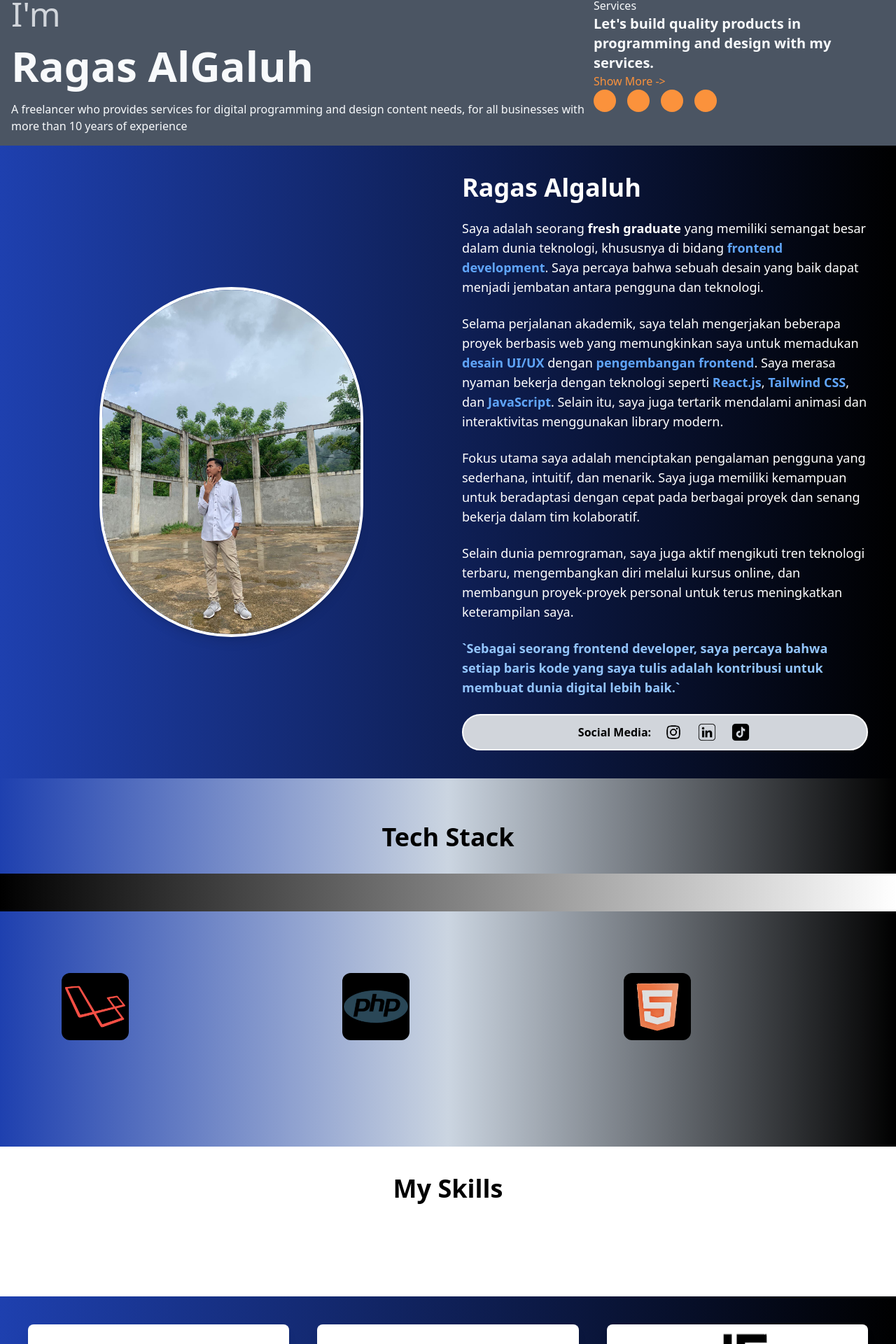
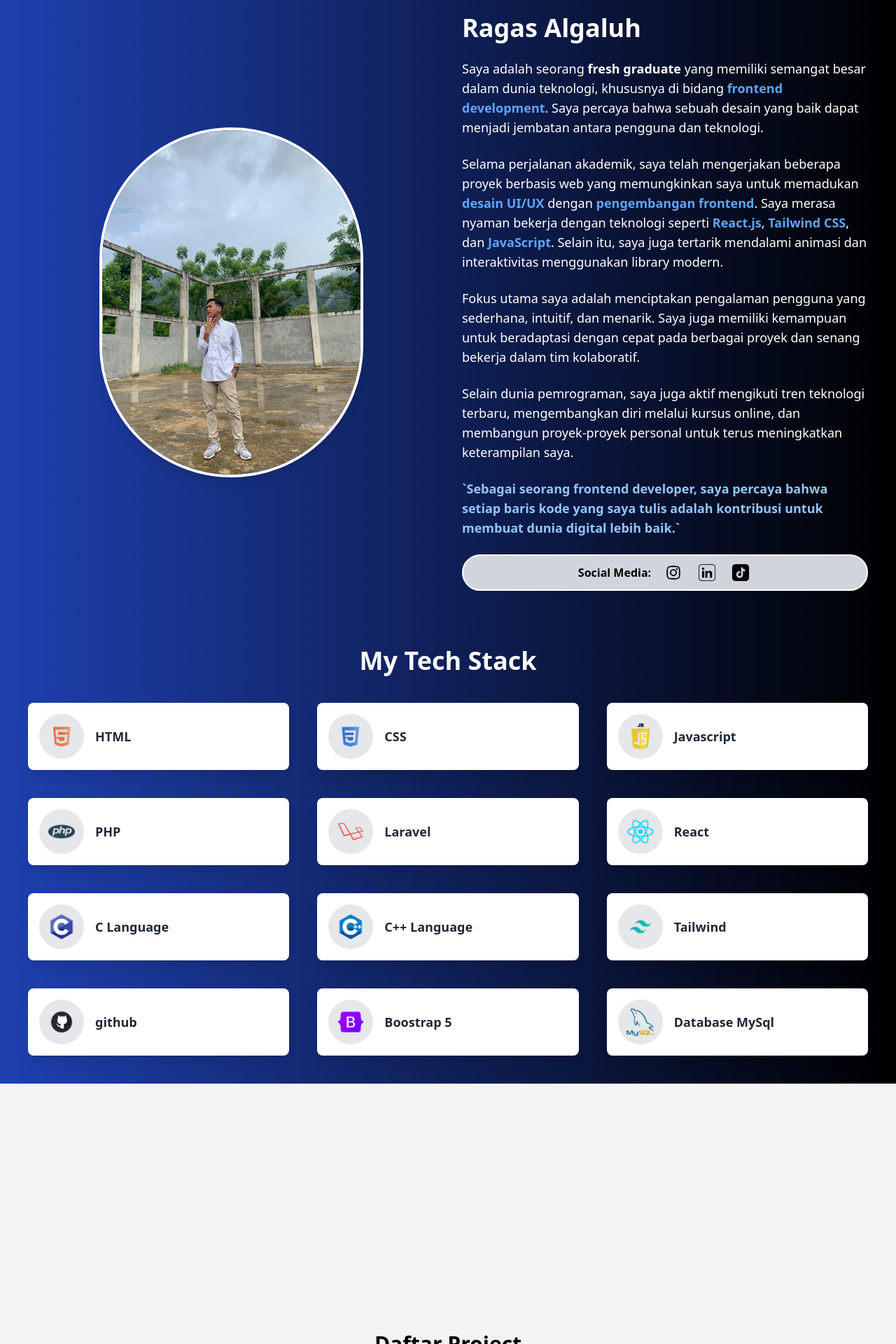
Before and after one commit to Ragas30/Ragas30.github.io, a React (Vite) app: page / in a window 1280 px wide. Shown: the part 820-2740 px from the top of the page at 70% size. Built offline with nearby package versions, Linux system fonts and the light colour scheme.

Commit message:
renew TechStack and still need to solve wellcome.jsx

```diff
--- a/src/About.jsx
+++ b/src/About.jsx
@@ -2,30 +2,40 @@ import SocialMedia from "./component/SocialMedia";
 
 export default function About() {
   return (
-    <section id="about" className="bg-gradient-to-r from-blue-800 to-black grid grid-cols-1 md:grid-cols-2 gap-10 items-center p-10">
-      <div className="flex justify-center">
+    <section id="about" className="min-h-screen bg-gradient-to-r from-blue-800 to-black grid grid-cols-1 md:grid-cols-2 gap-10 items-center p-10">
+      {/* Bagian Gambar */}
+      <div className="flex justify-center" data-aos="fade-right">
         <img src="/foto/ragas.jpeg" alt="Ragas Algaluh" className="h-full w-auto max-h-[500px] rounded-full border-4 border-white shadow-lg object-cover" />
       </div>
 
-      <div className="text-left text-white space-y-6">
+      {/* Bagian Deskripsi */}
+      <div className="text-left text-white space-y-6" data-aos="fade-left">
         <h1 className="text-4xl font-bold" data-aos="fade-up">
           Ragas Algaluh
         </h1>
-        <p className="text-lg">
+        <p className="text-lg" data-aos="fade-up" data-aos-delay="100">
           Saya adalah seorang <span className="font-bold">fresh graduate</span> yang memiliki semangat besar dalam dunia teknologi, khususnya di bidang <span className="font-bold text-blue-400">frontend development</span>. Saya percaya
           bahwa sebuah desain yang baik dapat menjadi jembatan antara pengguna dan teknologi.
         </p>
-        <p className="text-lg">
+        <p className="text-lg" data-aos="fade-up" data-aos-delay="200">
           Selama perjalanan akademik, saya telah mengerjakan beberapa proyek berbasis web yang memungkinkan saya untuk memadukan <span className="font-bold text-blue-400">desain UI/UX</span> dengan{" "}
           <span className="font-bold text-blue-400">pengembangan frontend</span>. Saya merasa nyaman bekerja dengan teknologi seperti <span className="font-bold text-blue-400">React.js</span>,{" "}
           <span className="font-bold text-blue-400">Tailwind CSS</span>, dan <span className="font-bold text-blue-400">JavaScript</span>. Selain itu, saya juga tertarik mendalami animasi dan interaktivitas menggunakan library modern.
         </p>
-        <p className="text-lg">
+        <p className="text-lg" data-aos="fade-up" data-aos-delay="300">
           Fokus utama saya adalah menciptakan pengalaman pengguna yang sederhana, intuitif, dan menarik. Saya juga memiliki kemampuan untuk beradaptasi dengan cepat pada berbagai proyek dan senang bekerja dalam tim kolaboratif.
         </p>
-        <p className="text-lg">Selain dunia pemrograman, saya juga aktif mengikuti tren teknologi terbaru, mengembangkan diri melalui kursus online, dan membangun proyek-proyek personal untuk terus meningkatkan keterampilan saya.</p>
-        <p className="text-lg font-semibold text-blue-300"> `Sebagai seorang frontend developer, saya percaya bahwa setiap baris kode yang saya tulis adalah kontribusi untuk membuat dunia digital lebih baik.`</p>
-        <SocialMedia />
+        <p className="text-lg" data-aos="fade-up" data-aos-delay="400">
+          Selain dunia pemrograman, saya juga aktif mengikuti tren teknologi terbaru, mengembangkan diri melalui kursus online, dan membangun proyek-proyek personal untuk terus meningkatkan keterampilan saya.
+        </p>
+        <p className="text-lg font-semibold text-blue-300" data-aos="fade-up" data-aos-delay="500">
+          `Sebagai seorang frontend developer, saya percaya bahwa setiap baris kode yang saya tulis adalah kontribusi untuk membuat dunia digital lebih baik.`
+        </p>
+
+        {/* Social Media */}
+        <div data-aos="zoom-in" data-aos-delay="600">
+          <SocialMedia />
+        </div>
       </div>
     </section>
   );
--- a/src/App.jsx
+++ b/src/App.jsx
@@ -6,11 +6,13 @@ import About from "./About";
 import ListProject from "./ListProject";
 import AOS from "aos";
 import { useEffect } from "react";
-import WellcomePartII from "./component/WellcomePartII";
 
 function App() {
   useEffect(() => {
     AOS.init({
+      duration: 1000,
+      once: false,
+      delay: 200,
       mirror: true,
     });
   }, []);
@@ -19,11 +21,9 @@ function App() {
     <>
       <Navbar />
       <Wellcome />
-      <WellcomePartII />
       <About />
+      <ProgramingLang />
       <ListProject />
-      <ProgramingLang />
-
       <Footer />
     </>
   );
--- a/src/ListProject.jsx
+++ b/src/ListProject.jsx
@@ -1,22 +1,23 @@
-import ProjectCard from "./component/ProjectCard";
-import Title from "./component/Title";
+import Modal from "./component/ModalProject";
 import { project } from "./data/project";
-export default function ListProject() {
+import { useState } from "react";
+
+const ListProject = () => {
+  const [isModalOpen, setIsModalOpen] = useState(false);
+
+  const openModal = () => setIsModalOpen(true);
+  const closeModal = () => setIsModalOpen(false);
+
   return (
-    <section className="bg-gradient-to-r from-blue-800 via-slate-300 to-black">
-      <div className="flex flex-col py-16 mx-auto">
-        <Title title={"Tech Stack"} />
-        <div className="bg-gradient-to-l from-white via-gray200 to-black">
-          <marquee direction="right" speed="100" className="text-5xl font-bold text-white">
-            Work In Progress
-          </marquee>
-        </div>
-        <div className="grid grid-cols-1 md:grid-cols-2 lg:grid-cols-3 gap-1 items-center p-10">
-          {project.map((item, index) => {
-            return <ProjectCard key={index} title={item.Title} image={item.Image} targetdir={item.Targetdir} />;
-          })}
-        </div>
-      </div>
-    </section>
+    <div className="flex flex-col items-center justify-center h-screen bg-gray-100">
+      <h1 className="text-3xl font-bold mb-4">Daftar Project</h1>
+      <button onClick={openModal} className="px-4 py-2 bg-blue-500 text-white rounded hover:bg-blue-600">
+        Lihat Project
+      </button>
+
+      <Modal isOpen={isModalOpen} onClose={closeModal} projects={project} />
+    </div>
   );
-}
+};
+
+export default ListProject;
--- a/src/ProgramingLang.jsx
+++ b/src/ProgramingLang.jsx
@@ -1,19 +1,18 @@
-import ProgramingList from "./component/ProgramingList";
+import ProgramingList from "./component/TechStack";
 import Title from "./component/Title";
 import { data } from "./data/data";
 
 export default function ProgramingLang() {
   return (
     <>
-      <div className="mt-10 z-50 mb-10">
-        <Title title={"My Skills"} />
-        <marquee direction="right" className="text-5xl font-bold pb-2">
-          Work In Progres
-        </marquee>
+      <div className="py-10 bg-gradient-to-r from-blue-800 to-black h-10">
+        <div className=" z-50 mb-10 text-white">
+          <Title title={"My Tech Stack"} />
+        </div>
       </div>
       <section id="skill" className="bg-gradient-to-r from-blue-800 to-black grid grid-cols-1 md:grid-cols-2 lg:grid-cols-3 gap-10 items-center p-10">
         {data.map((item, index) => {
-          return <ProgramingList data-aos="zoom-out-down" key={index} image={item.Image} language={item.Language} deskripsi={item.Deskripsi} />;
+          return <ProgramingList data-aos="zoom-out-down" key={index} image={item.Image} language={item.Language} />;
         })}
       </section>
     </>
--- a/src/component/Footer.jsx
+++ b/src/component/Footer.jsx
@@ -2,7 +2,12 @@ export default function Footer() {
   return (
     <footer className="bg-gray-800 text-white py-4 mt-10 bottom-0">
       <div className="container mx-auto text-center">
-        <p>&copy; 2024 R30. All rights reserved.</p>
+        <p>
+          &copy; {"It's"} All Belong to{" "}
+          <a href="https://www.instagram.com/ralgaluh_/" className="hover:underline hover:text-blue-500" target="_blank" rel="noopener noreferrer">
+            R30
+          </a>
+        </p>
       </div>
     </footer>
   );
--- /dev/null
+++ b/src/component/ModalProject.jsx
@@ -0,0 +1,68 @@
+import PropTypes from "prop-types";
+
+const Modal = ({ isOpen, onClose, projects }) => {
+  if (!isOpen) return null;
+
+  return (
+    <div className="fixed inset-0 flex items-center justify-center bg-black bg-opacity-50 z-50">
+      <div className="bg-white p-6 rounded-lg shadow-lg w-96 max-h-[80vh] overflow-auto">
+        {/* Header Modal */}
+        <div className="flex justify-between items-center mb-4">
+          <h2 className="text-xl font-semibold">Project yang Pernah Dikerjakan</h2>
+          <button
+            onClick={onClose}
+            className="text-gray-500 hover:text-gray-700 text-2xl"
+          >
+            &times;
+          </button>
+        </div>
+
+
+        <ul className="space-y-4">
+          {projects.map((project, index) => (
+            <li key={index} className="flex items-center space-x-4 border-b pb-2">
+              <img
+                src={project.Image}
+                alt={project.Title}
+                className="w-12 h-12 object-cover rounded"
+              />
+              <div>
+                <h3 className="text-lg font-bold">{project.Title}</h3>
+                <a
+                  href={project.Targetdir}
+                  className="text-blue-500 hover:underline"
+                >
+                  Lihat Detail
+                </a>
+              </div>
+            </li>
+          ))}
+        </ul>
+
+        {/* Tombol Tutup */}
+        <div className="mt-4 text-right">
+          <button
+            onClick={onClose}
+            className="px-4 py-2 bg-red-500 text-white rounded hover:bg-red-600"
+          >
+            Tutup
+          </button>
+        </div>
+      </div>
+    </div>
+  );
+};
+
+Modal.propTypes = {
+  isOpen: PropTypes.bool.isRequired,
+  onClose: PropTypes.func.isRequired,
+  projects: PropTypes.arrayOf(
+    PropTypes.shape({
+      Title: PropTypes.string.isRequired,
+      Image: PropTypes.string.isRequired,
+      Targetdir: PropTypes.string.isRequired,
+    })
+  ).isRequired,
+};
+
+export default Modal;
--- a/src/component/Navbar.jsx
+++ b/src/component/Navbar.jsx
@@ -7,10 +7,9 @@ export default function Navbar() {
   };
 
   return (
-    <nav className="navbar bg-gradient-to-r from-yellow-500 to-orange-500 mx-auto w-full fixed top-0 left-0 px-2 sm:px-6 lg:px-8 shadow-2xl z-50">
-      <div className="container mx-auto flex justify-between items-center py-4">
+    <nav className="bg-gradient-to-r from-yellow-500 to-orange-500  fixed top-0 left-0 right-0 sm:px-6 lg:px-8 shadow-2xl z-50">
+      <div className="flex justify-between items-center py-4">
         <h1 className="text-2xl font-bold text-white flex gap-1">
-          {/* <img src="/logo/indah_logo.png" alt="Logo" className="w-32 h-4 mt-3 mx-auto" /> */}
           <a href="#home" onClick={() => handleScrollTo("home")}>
             Wellcome To My BIOS
           </a>
--- /dev/null
+++ b/src/component/TechStack.jsx
@@ -0,0 +1,24 @@
+import PropTypes from "prop-types";
+
+export default function ProgramingList({ image, language }) {
+  return (
+    <div
+      className="w-full bg-white shadow-lg rounded-lg overflow-hidden flex items-center p-4"
+      data-aos="fade-up" // Tambahkan nilai class AOS langsung di sini
+    >
+      {/* Bagian Icon */}
+      <div className="flex-shrink-0 w-16 h-16 bg-gray-200 rounded-full flex items-center justify-center overflow-hidden">
+        <img className="w-10 h-10 object-contain" src={image} alt={language} />
+      </div>
+
+      <div className="ml-4">
+        <h2 className="text-lg font-bold text-gray-800">{language}</h2>
+      </div>
+    </div>
+  );
+}
+
+ProgramingList.propTypes = {
+  image: PropTypes.string.isRequired,
+  language: PropTypes.string.isRequired,
+};
--- a/src/data/data.js
+++ b/src/data/data.js
@@ -16,12 +16,12 @@ export const data = [
   },
   {
     Image: "/icon/php.png",
-        Language: "CSS",
+    Language: "PHP",
     Deskripsi: "PHP merupakan bahasa pemrograman yang digunakan untuk membuat halaman web yang dinamis dan interaktif.",
   },
   {
     Image: "/icon/laravel.png",
-        Language: "Tailwind",
+    Language: "Laravel",
     Deskripsi: "Laravel merupakan framework yang digunakan untuk membuat halaman web yang dinamis dan interaktif.",
   },
   {
@@ -59,4 +59,4 @@ export const data = [
     Language: "Database MySql",
     Deskripsi: "MySql Merupakan tempat penggunaan integrasi penyimpanan Database",
   },
-]
+];
```
Also changed, not shown: src/component/ProgramingList.jsx (deleted, +0 -20 lines), src/component/Wellcome.jsx (+7 -4 lines), 1 other file (tests, documents, lock files or other folders). Lines whose indentation alone changed are shown as unchanged.
